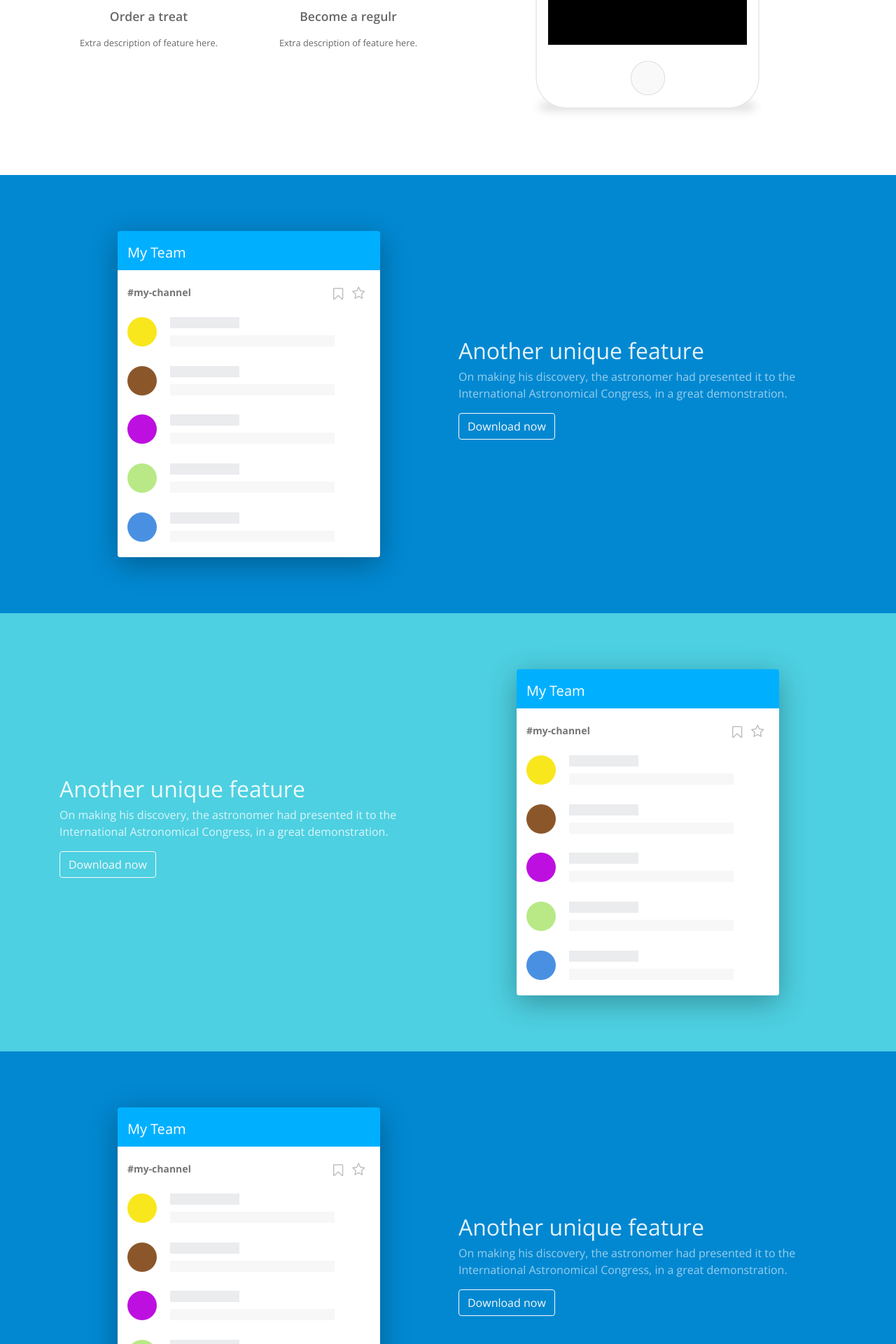
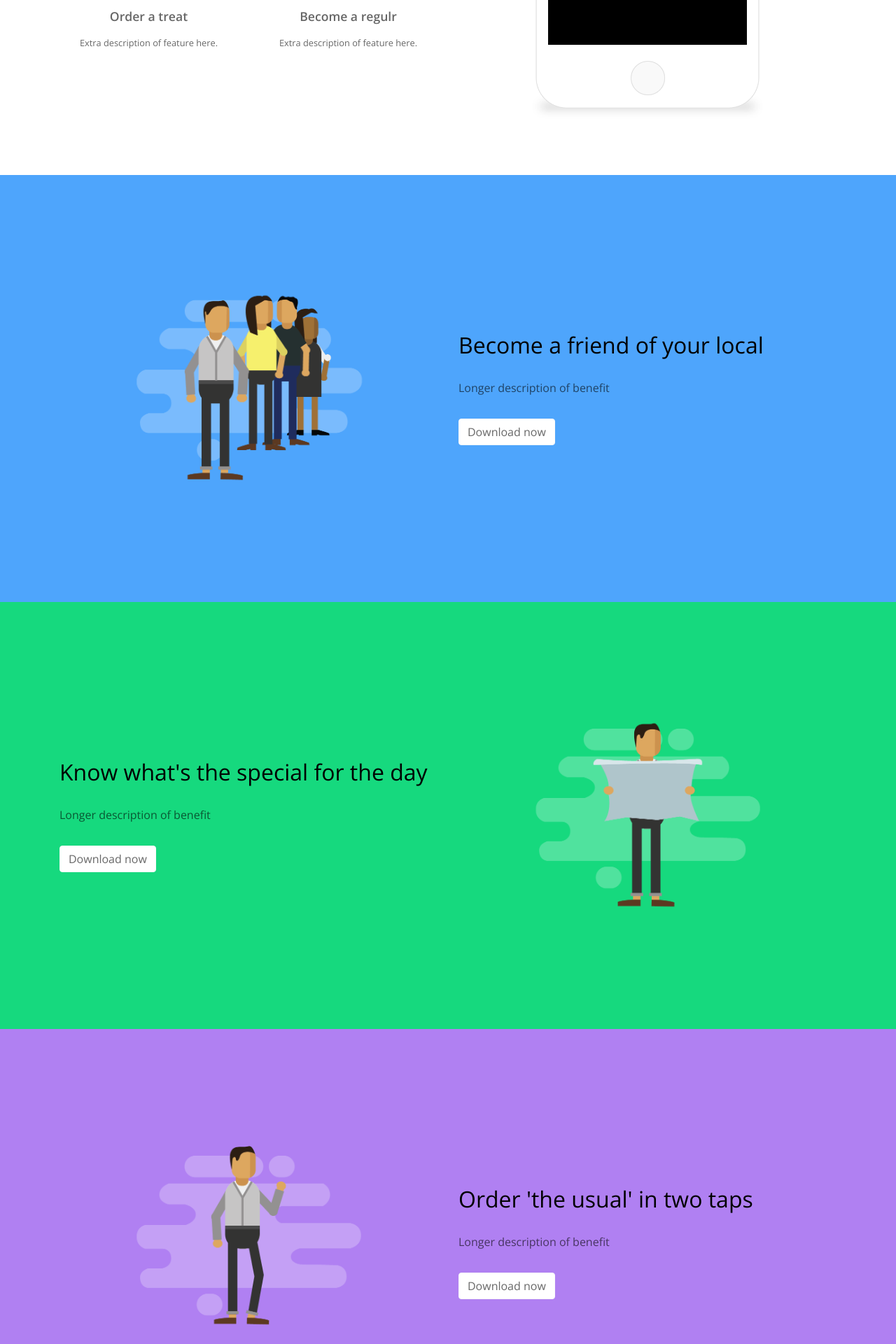
Before and after one commit to dwtong/posboss-regulr-landing, a Jekyll site: the page built from index.md, in a window 1280 px wide. Shown: the part 1391-3311 px from the top of the page at 70% size. Built offline with Jekyll 4.4.1, drawn with Linux system fonts in a browser that asks for light colours; some of the changed text lies outside the part shown.

Commit message:
Update content and styles in benefits section

```diff
--- a/_includes/benefits.html
+++ b/_includes/benefits.html
@@ -1,14 +1,14 @@
-<div class="block block-main-feature block-main-feature-4">
+<div id="section-benefits" >
+  <div class="block block-main-feature benefit-1">
     <div class="container">
       <div class="row align-items-center">
         <div class="col-md text-center">
-        <img src="img/app-screen-02.png" class="img-fluid rounded shadow-1" data-enter="fadein" style="transform: translateY(70px)">
+          <img src="img/benefit-01.png" class="img-fluid rounded benefit-img" data-enter="fadein" style="transform: translateY(70px)">
         </div>
         <div class="col-md mt-4 mt-md-0">
-        <h2>Another unique feature</h2>
+          <h2>Become a friend of your local</h2>
           <p>
-          On making his discovery, the astronomer had presented it to the
-          International Astronomical Congress, in a great demonstration.
+            Longer description of benefit
           </p>
           <p><a href="#download" class="btn btn-outline-light">Download now</a></p>
         </div>
@@ -16,35 +16,33 @@
     </div>
   </div>
 
-<div class="block block-main-feature block-main-feature-5">
+  <div class="block block-main-feature benefit-2">
     <div class="container">
       <div class="row align-items-center">
         <div class="col-md">
-        <h2>Another unique feature</h2>
+          <h2>Know what's the special for the day</h2>
            <p>
-          On making his discovery, the astronomer had presented it to the
-          International Astronomical Congress, in a great demonstration.
+            Longer description of benefit
           </p>
           <p><a href="#download" class="btn btn-outline-light">Download now</a></p>
         </div>
         <div class="col-md text-center mt-4 mt-md-0">
-        <img src="img/app-screen-02.png" class="img-fluid rounded shadow-1" data-enter="fadein" style="transform: translateY(70px)">
+          <img src="img/benefit-02.png" class="img-fluid rounded benefit-img" data-enter="fadein" style="transform: translateY(70px)">
         </div>
       </div>
     </div>
   </div>
 
-    <div class="block block-main-feature block-main-feature-4">
+      <div class="block block-main-feature benefit-3">
     <div class="container">
       <div class="row align-items-center">
         <div class="col-md text-center">
-        <img src="img/app-screen-02.png" class="img-fluid rounded shadow-1" data-enter="fadein" style="transform: translateY(70px)">
+          <img src="img/benefit-03.png" class="img-fluid rounded benefit-img" data-enter="fadein" style="transform: translateY(70px)">
         </div>
         <div class="col-md mt-4 mt-md-0">
-        <h2>Another unique feature</h2>
+          <h2>Order 'the usual' in two taps</h2>
            <p>
-          On making his discovery, the astronomer had presented it to the
-          International Astronomical Congress, in a great demonstration.
+            Longer description of benefit
           </p>
           <p><a href="#download" class="btn btn-outline-light">Download now</a></p>
         </div>
@@ -52,20 +50,20 @@
     </div>
   </div>
 
-<div class="block block-main-feature block-main-feature-5">
+  <div class="block block-main-feature benefit-4">
     <div class="container">
       <div class="row align-items-center">
         <div class="col-md">
-        <h2>Another unique feature</h2>
+          <h2>Pay weekly on the day that suits you</h2>
            <p>
-          On making his discovery, the astronomer had presented it to the
-          International Astronomical Congress, in a great demonstration.
+            Longer description of benefit
           </p>
           <p><a href="#download" class="btn btn-outline-light">Download now</a></p>
         </div>
         <div class="col-md text-center mt-4 mt-md-0">
-        <img src="img/app-screen-02.png" class="img-fluid rounded shadow-1" data-enter="fadein" style="transform: translateY(70px)">
+          <img src="img/benefit-04.png" class="img-fluid rounded benefit-img" data-enter="fadein" style="transform: translateY(70px)">
         </div>
       </div>
     </div>
   </div>
+</div>
--- a/_includes/hero.html
+++ b/_includes/hero.html
@@ -13,7 +13,7 @@
               <a class="nav-link" href="#section-features">Features</a>
             </li>
             <li class="nav-item">
-              <a class="nav-link" href="#icons">Benefits</a>
+              <a class="nav-link" href="#section-benefits">Benefits</a>
             </li>
             <li class="nav-item">
               <a class="nav-link" href="#section-for-business">For Businesses</a>
--- /dev/null
+++ b/_sass/_benefits.scss
@@ -0,0 +1,39 @@
+h1, h2, h3, h4, h5 {
+  color: black;
+  margin: 2rem 0;
+}
+
+p {
+  color: rgba(0, 0, 0, 0.6);
+  margin: 2rem 0;
+}
+
+.benefit-img {
+  height: 450px;
+}
+
+.btn {
+  color: rgba(0, 0, 0, 0.6);
+  background-color: white;
+
+  &:hover {
+    background-color: lightgray;
+    border-color: lightgray;
+  }
+}
+
+.benefit-1 {
+  background-color: $regulr-blue;
+}
+
+.benefit-2 {
+  background-color: $regulr-green;
+}
+
+.benefit-3 {
+  background-color: $regulr-purple;
+}
+
+.benefit-4 {
+  background-color: $regulr-yellow;
+}
--- a/_sass/_variables.scss
+++ b/_sass/_variables.scss
@@ -2,4 +2,5 @@ $regulr-blue: #4EA5FC;
 $regulr-green: #16D97E;
 $regulr-purple: #B080F2;
 $regulr-red: #F44236;
+$regulr-yellow: #F2C61F;
 $icon-background: $regulr-red;
--- a/css/main.scss
+++ b/css/main.scss
@@ -11,6 +11,7 @@
 
 #section-hero { @import "hero"; }
 #section-features { @import "features"; }
+#section-benefits { @import "benefits"; }
 #section-for-business { @import "for-business"; }
 #section-footer { @import "footer"; }
 
```
Also changed, not shown: img/benefit-01.png (added), img/benefit-02.png (added), img/benefit-03.png (added), img/benefit-04.png (added). Lines whose indentation alone changed are shown as unchanged.
